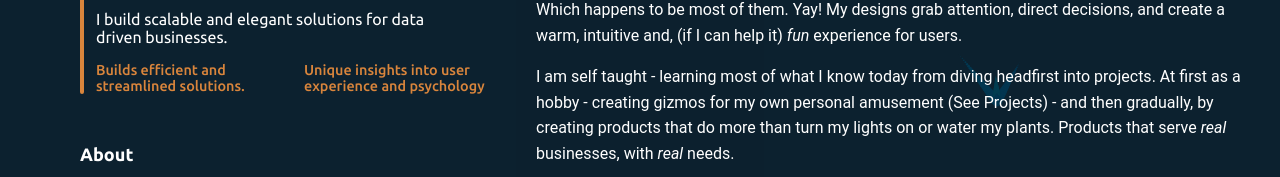
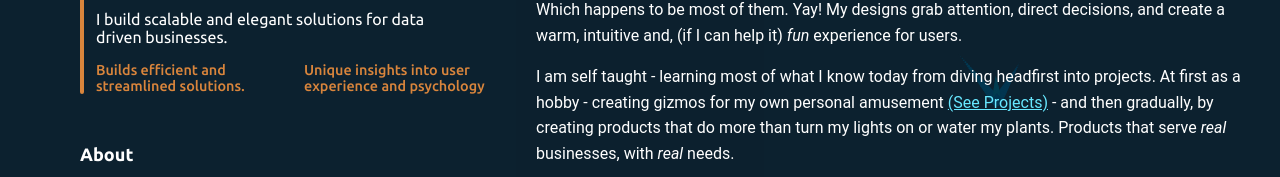
Before and after one commit to john-tettis/portfolio-updated, a React (Create React App) app: page / in a window 1280 px wide. In both pictures the pointer is over the link "(See Projects)". Shown: the part 203-380 px from the top of the page. Built offline with nearby package versions, Linux system fonts and the light colour scheme.

Commit message:
link styles

```diff
--- a/src/styles/About.css
+++ b/src/styles/About.css
@@ -1,5 +1,4 @@
-
-
+@import url('./Utils/Color.css');
 
 .about-paragraph {
     color:white;
@@ -8,3 +7,10 @@
     font-family: 'Roboto', sans-serif;
     margin:1rem;
   }
+  .about-paragraph a{
+    color: var(--color-5)
+  }
+  .about-paragraph a:hover{
+    text-decoration: underline;
+    cursor:pointer;
+  }
```
